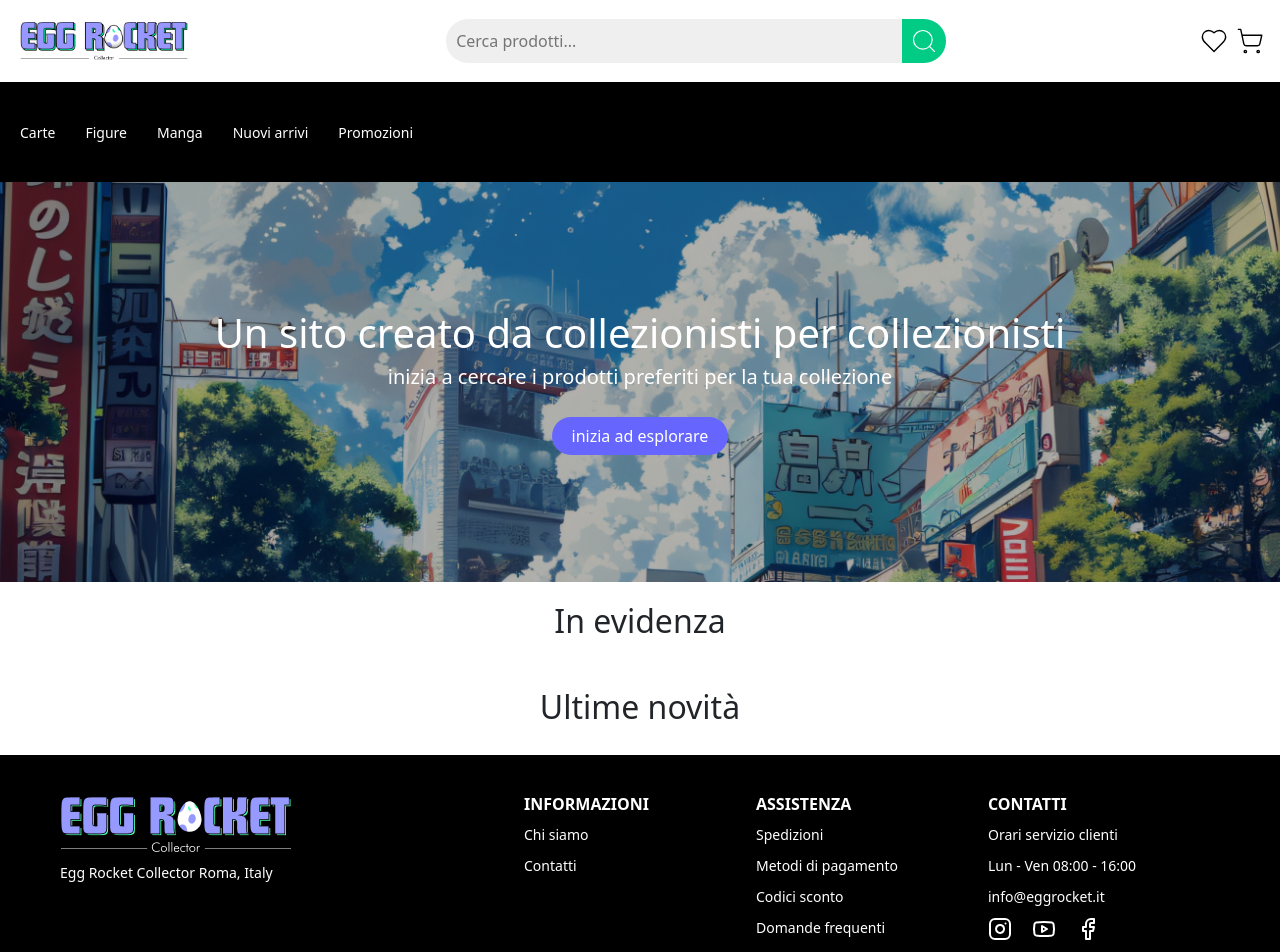
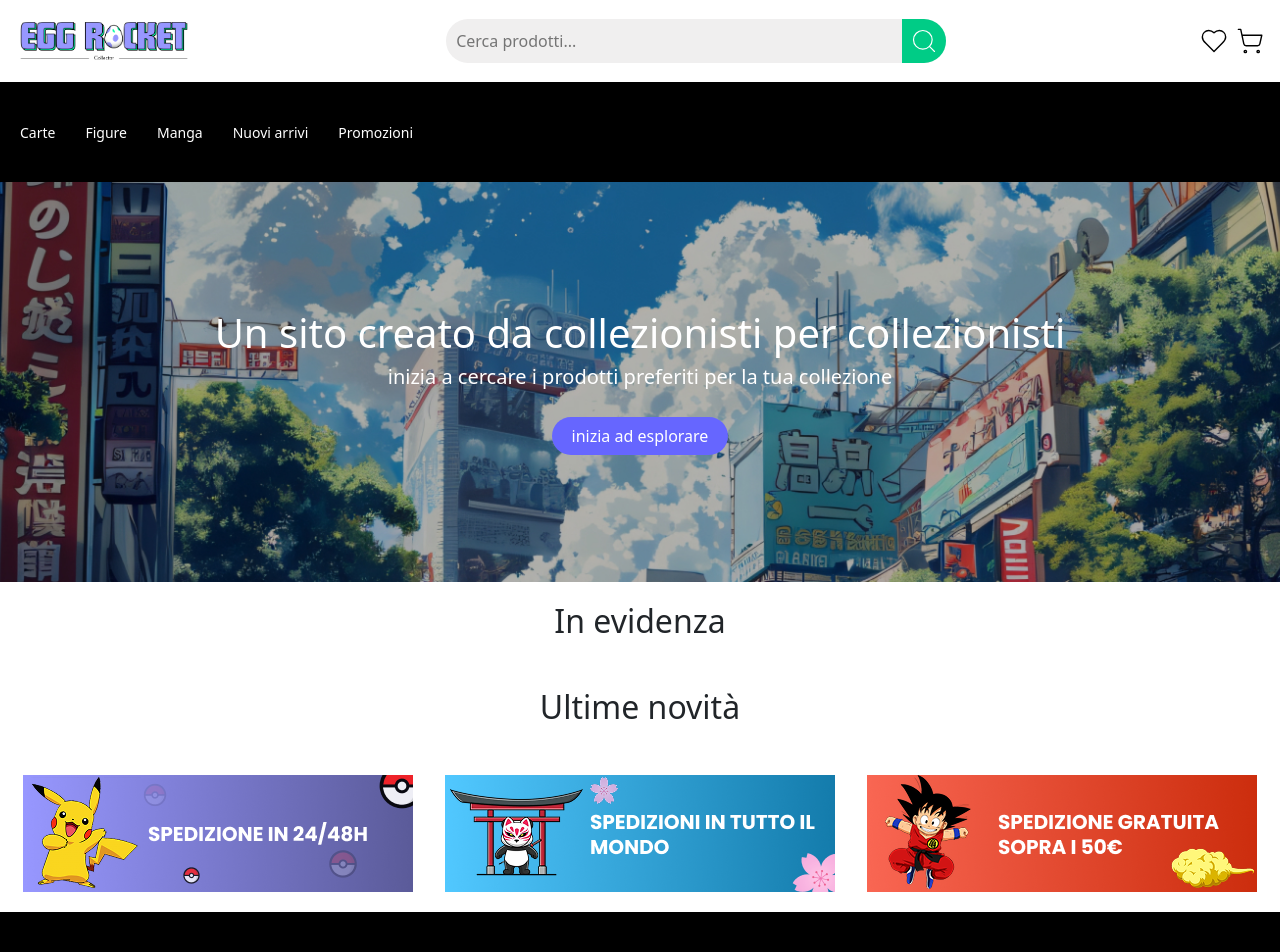
Before and after one commit to Jonathanmasa/boolshop-FE, a React (Vite) app: page / in a window 1280 px wide. Shown: the top 952 px of the page. Built offline with nearby package versions, Linux system fonts and the light colour scheme.

Commit message:
feat: add image container styling and update HomePage layout

```diff
--- a/src/index.css
+++ b/src/index.css
@@ -95,7 +95,13 @@
     padding: 20px;
 }
 
-
+/* IMG SOPRA IL FOOTER */
+.containerimg {
+    display: flex;
+    justify-content: center;
+    gap: 20px;
+    padding: 20px;
+}
 
 /* FOOTER */
 footer {
--- a/src/pages/HomePage.jsx
+++ b/src/pages/HomePage.jsx
@@ -44,8 +44,8 @@ export default function HomePage() {
 
             {/* sezione img */}
 
-            <nav>
-                <div></div>
+            <nav className="containerimg">
+                <div><img src="/Group-56.png" alt="" /></div>
             </nav>
 
         </main >
```
Also changed, not shown: public/Group-56.png (added).
